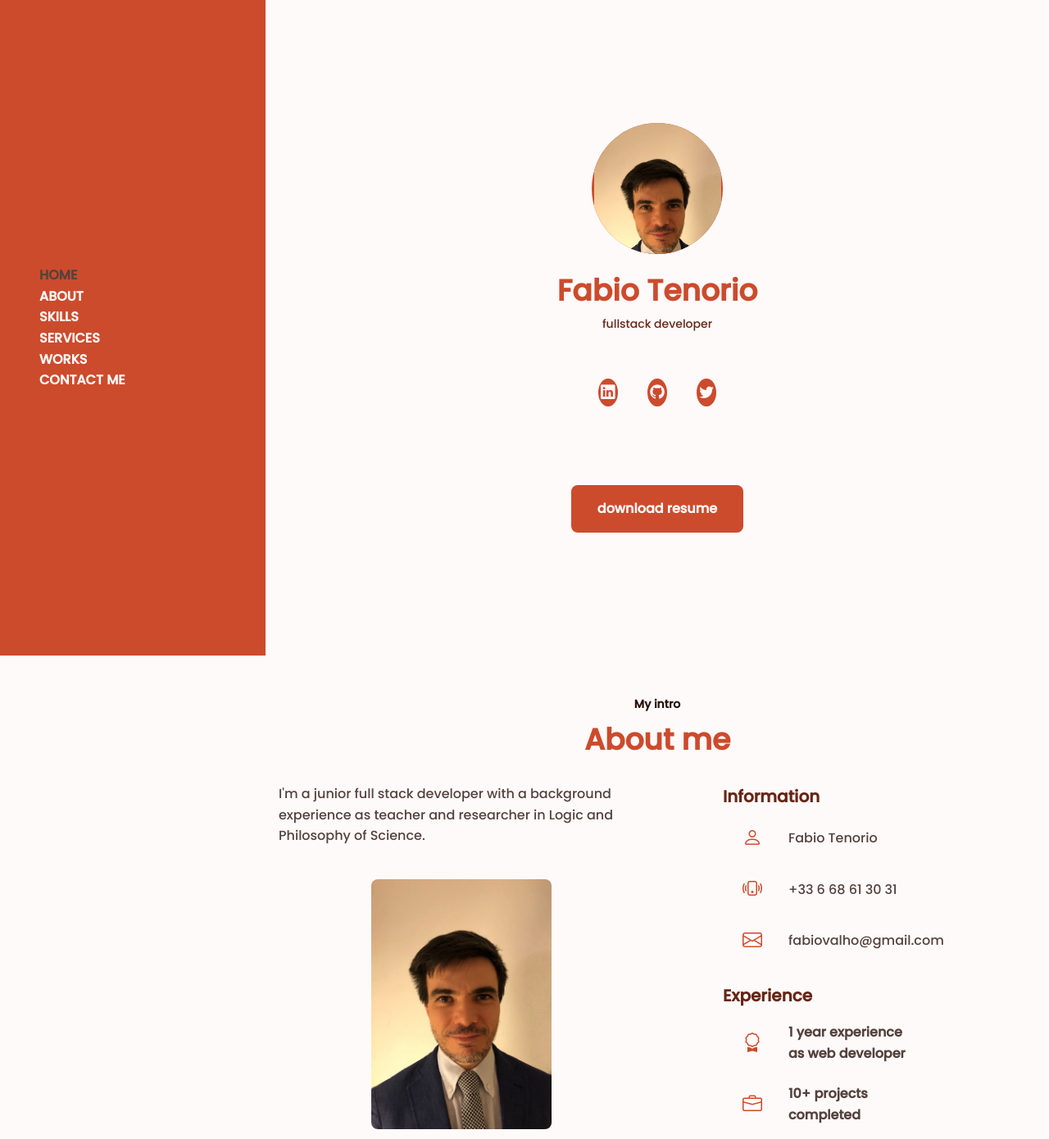
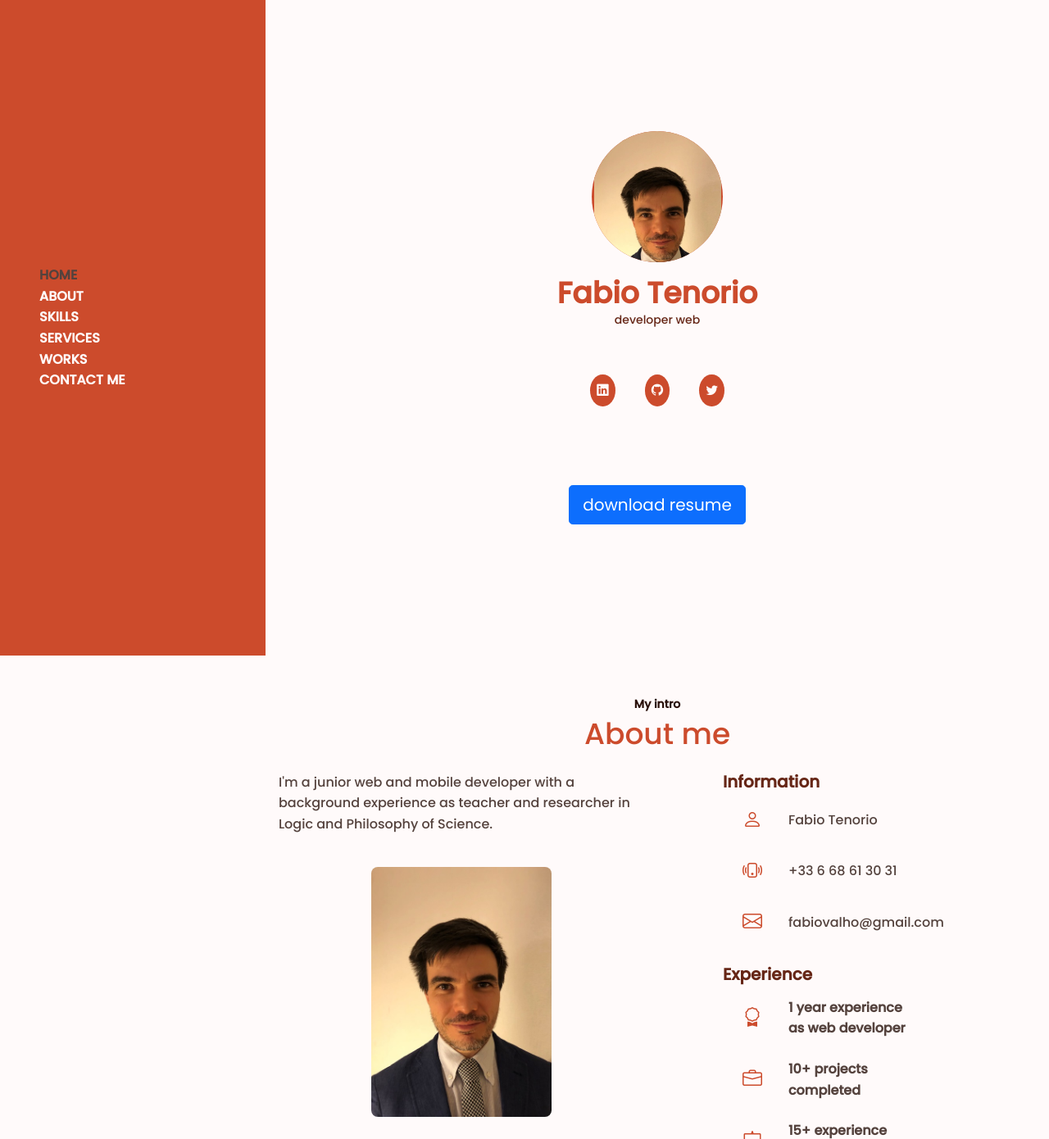
Before and after one commit to fabio-tenorio/site-perso, a PHP site: page / in a window 1280 px wide. Shown: the top 1390 px of the page at 82% size. Run offline with PHP 8.4, Linux system fonts and the light colour scheme; some libraries are stand-ins or nearby versions.

Commit message:
some improvements to the footer and boostrap added

```diff
--- a/assets/css/style.css
+++ b/assets/css/style.css
@@ -233,9 +233,9 @@ img {
     display: inline-flex;
     background-color: var(--first-color);
     color: var(--first-color-ligthen);
-    font-size: 1.1rem;
+    font-size: 0.9rem;
     border-radius: 50%;
-    padding: .20rem;
+    padding: .50rem;
     margin: var(--mb-2);
     transition: .3s;
 }
@@ -459,18 +459,18 @@ img {
 }
 
 .services__icon {
-    font-size: 2rem;
+    font-size: 1.2rem;
     padding: .5rem;
     background-color: var(--first-color);
     color: var(--first-color-ligthen);
     border-radius: 50%;
-    margin-bottom: var(--mb-2);
+    margin-bottom: var(--mb-4);
 }
 
 .services__title {
     font-size: 1.25rem;
     color: var(--first-color-dark);
-    margin-bottom: var(--mb-1);
+    margin: var(--mb-3) 0;
 }
 
 .services__content, .services__icon, .services__description, .services__title {
@@ -498,7 +498,8 @@ img {
 /* project in mind */
 
 .project {
-    background-color: var(--first-color);
+    background-color: #48494B;
+    /* background-color: var(--first-color); */
     padding-bottom: 0;
 }
 
@@ -521,6 +522,7 @@ img {
 .project__img {
     width: 220px;
     justify-self: center;
+    margin-bottom: var(--mb-4);
 }
 
 .works__container {
@@ -635,11 +637,11 @@ img {
 
 .footer__link {
     display: inline-flex;
-    background-color: var(--first-color);
+    /* background-color: var(--first-color); */
     color: var(--first-color-ligthen);
-    font-size: 1.1rem;
+    font-size: 0.95rem;
     border-radius: 50%;
-    padding: .40rem;
+    padding: .60rem;
     margin: 0 var(--mb-1);
     transition: .3s;
 }
--- a/index.html
+++ b/index.html
@@ -6,6 +6,7 @@
     <meta charset="UTF-8">
     <meta name="viewport" content="width=device-width, initial-scale=1.0">
     <link rel="shortcut icon" href="#">
+    <link href="https://cdn.jsdelivr.net/npm/bootstrap@5.0.0-beta3/dist/css/bootstrap.min.css" rel="stylesheet" integrity="sha384-eOJMYsd53ii+scO/bJGFsiCZc+5NDVN2yr8+0RDqr0Ql0h+rP48ckxlpbzKgwra6" crossorigin="anonymous">
     <link rel="stylesheet" href="https://cdn.jsdelivr.net/npm/bootstrap-icons@1.4.0/font/bootstrap-icons.css">
     <link rel="preconnect" href="https://fonts.gstatic.com">
     <link href="https://fonts.googleapis.com/css2?family=Poppins:wght@400;500&display=swap" rel="stylesheet">
@@ -13,6 +14,17 @@
     <title>Fabio Tenorio | Portfolio</title>
 </head>
 <body>
+    <!-- <div class="container">
+        <header class="d-flex justify-content-center py-3">
+          <ul class="nav nav-pills">
+            <li class="nav-item"><a href="#" class="nav-link active">Home</a></li>
+            <li class="nav-item"><a href="#" class="nav-link">About me</a></li>
+            <li class="nav-item"><a href="#" class="nav-link">Skills</a></li>
+            <li class="nav-item"><a href="#" class="nav-link">Portfolio</a></li>
+            <li class="nav-item"><a href="#" class="nav-link">Contact me</a></li>
+          </ul>
+        </header>
+      </div> -->
     <header class="l-header">
         <nav class="nav bd-grid">
             <div class="nav__toggle" id="nav-toggle">
@@ -44,13 +56,14 @@
                         <img src="assets/images/fabio.jpg" alt="">
                     </div>
                     <h1 class="home__title">Fabio Tenorio</h1>
-                    <span class="home__profession">fullstack developer</span>
+                    <span class="home__profession">developer web </span>
                     <div class="home__social">
                         <a href="#" class="home__social-link"><i class="bi bi-linkedin"></i></a>
                         <a href="#" class="home__social-link"><i class="bi bi-github"></i></a>
                         <a href="#" class="home__social-link"><i class="bi bi-twitter"></i></a>
                     </div>
-                    <a download="" href="#" class="button home__button">download resume</a>
+                    <a download="" href="#" class="btn btn-primary btn-lg">download resume</a>
+                    <!-- <a download="" href="#" class="button home__button">download resume</a> -->
                 </div>
             </div>
         </section>
@@ -60,7 +73,7 @@
 
             <div class="about__container bd-grid">
                 <div class="about__data">
-                    <p class="about__description">I'm a junior full stack developer with a background experience as teacher and researcher in Logic and Philosophy of Science.</p>
+                    <p class="about__description">I'm a junior web and mobile developer with a background experience as teacher and researcher in Logic and Philosophy of Science.</p>
                     <img src="assets/images/fabio.jpg" alt="" class="about__img">
                 </div>
 
@@ -289,8 +302,8 @@
             </div>
         </section>
         <section class="services section" id="services">
-            <span class="section-subtitle">What I Offer</span>
-            <h2 class="section-title">My services</h2>
+            <!-- <span class="section-subtitle">What I Offer</span> -->
+            <h2 class="section-title">What I do</h2>
 
             <div class="services__container bd-grid">
                 <div class="services__content">
@@ -316,8 +329,8 @@
         <section class="project section">
             <div class="project__container bd-grid">
                 <div class="project__data">
-                    <h2 class="section-title project__title">Do you have a project in mind?</h2>
-                    <p class="project__description">If you have a project you want to develop and you think I could offer you a service that might be useful, do not hesitate in telling me about it. Contact me directly here</p>
+                    <h2 class="section-title project__title">Some EdTech project in mind?</h2>
+                    <p class="project__description">As a experienced teacher, researcher, and web developer, I could collaborate to make it happen.</p>
                     <a href="#contact" class="button button__light">contact me</a>
                 </div>
                 <img src="assets/images/fabio.jpg" alt="" class="project__img">
@@ -394,7 +407,40 @@
         </div>
     </section>
     </main>
-    <footer class="footer section">
+<footer class="bg-dark text-center text-white">
+    <!-- Grid container -->
+    <div class="container p-4">
+        <!-- Section: Text -->
+      <section class="mb-4">
+        <p>
+          You can find me also in the social media
+        </p>
+      </section>
+      <!-- Section: Text -->
+      <!-- Section: Social media -->
+      <section class="mb-4">
+        <div class="footer__social">
+            <a href="#" class="btn btn-outline-light btn-floating m-1 footer__link" role="button">
+                <i class="bi bi-facebook"></i></a>
+            <a href="#" class="btn btn-outline-light btn-floating m-1 footer__link" role="button">
+                <i class="bi bi-instagram"></i></a>
+            <a href="#" class="btn btn-outline-light btn-floating m-1 footer__link" rol3="button">
+                <i class="bi bi-twitter"></i></a>
+        </div>
+      </section>
+      <!-- Section: Social media -->
+        </div>
+    <!-- Grid container -->
+
+    <!-- Copyright -->
+    <div class="text-center p-3" style="background-color: rgba(0, 0, 0, 0.2);">
+      © 2021 Copyright:
+      <a class="text-white" href="#">Fabio Tenorio de Carvalho</a>
+    </div>
+    <!-- Copyright -->
+  </footer>
+  <!-- Footer -->
+    <!-- <footer class="footer section">
         <div class="footer__container bd-grid">
             <h1 class="footer__title">Fabio</h1>
             <p class="footer__description">I'm Fabio Tenorio and this is my personal website, consult me</p>
@@ -405,7 +451,8 @@
             </div>
         </div>
         <p class="footer__copy">All rigths reserved by Bedimcode</p>
-    </footer>
+    </footer> -->
+    <script src="https://cdn.jsdelivr.net/npm/bootstrap@5.0.0-beta3/dist/js/bootstrap.bundle.min.js" integrity="sha384-JEW9xMcG8R+pH31jmWH6WWP0WintQrMb4s7ZOdauHnUtxwoG2vI5DkLtS3qm9Ekf" crossorigin="anonymous"></script>
     <script src="assets/js/script.js"></script>
 </body>
 </html>
```
